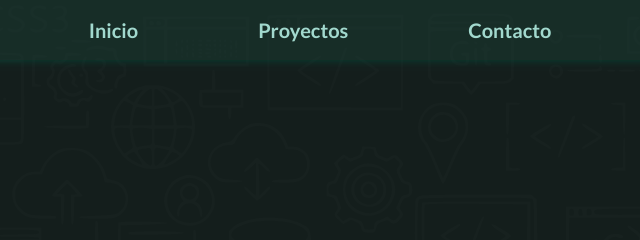
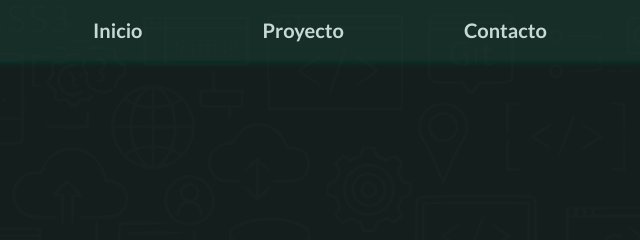
Before and after one commit to YandroRB/eccentric-ellipse, an Astro site: page / in a window 1280 px wide. Shown: the top 240 px of the page, 320-960 px from the left. Built offline with nearby package versions, Linux system fonts and the light colour scheme; Astro itself is replaced by a stand-in of ours.

Commit message:
Estilos al nav

```diff
--- /dev/null
+++ b/src/components/Link.astro
@@ -0,0 +1,6 @@
+---
+const{href="#",texto}=Astro.props
+---
+<a href={href} class="inline-block text-textpo/85 transition-all duration-300 md:hover:-translate-y-1 hover:text-textt/75">
+  {texto}
+</a>
--- a/src/components/Nav.astro
+++ b/src/components/Nav.astro
@@ -1,23 +1,23 @@
 ---
 import BotonMenu from "./icons/BotonMenu.astro"
-
+import Link from "./Link.astro"
 ---
 <nav class="flex shadow-md rounded-b-lg shadow-emerald-900/30 sticky top-0 z-50
              p-4 justify-items-center bg-background-box/35
            text-textp font-bold md:text-xl
           flex-col">
-    <ul class="hidden md:flex space-x-30 mx-auto">
-        <li><a href="#inicio">Inicio</a></li>
-        <li><a href="#proyectos">Proyectos</a></li>
-        <li><a href="#contacto">Contacto</a></li>
+    <ul class="hidden md:flex space-x-30 mx-auto  my-0">
+        <li ><Link href="#inicio" texto="Inicio"/></li>
+        <li ><Link href="#proyectos" texto="Proyecto"/></li>
+        <li><Link href="#contacto" texto="Contacto"/></li>
     </ul>
     <button id="menu-toggle" class="md:hidden focus:outline-none mx-auto  ">
         <BotonMenu/>
     </button>
     <ul id="mobile-menu" class="hidden md:hidden p-4 space-y-3 mx-auto text-center">
-        <li><a href="">Inicio</a></li>
-        <li><a href="">Proyectos</a></li>
-        <li><a href="">Contacto</a></li>
+        <li><Link href="#inicio" texto="Inicio"/></li>
+        <li><Link href="#proyectos" texto="Proyecto"/></li>
+        <li><Link href="#contacto" texto="Contacto"/></li>
     </ul>
 
 </nav>
--- a/src/styles/global.css
+++ b/src/styles/global.css
@@ -4,6 +4,7 @@
     --color-background:#000;
     --color-background-page:#0f241f;
     --color-background-box:#1e483e;
+    --color-textt:#62d8c1;
     --color-textp:#a2d9ce;
     --color-textpo:#e8f8f5;
     --font-lato:"Lato", sans-serif;
```
